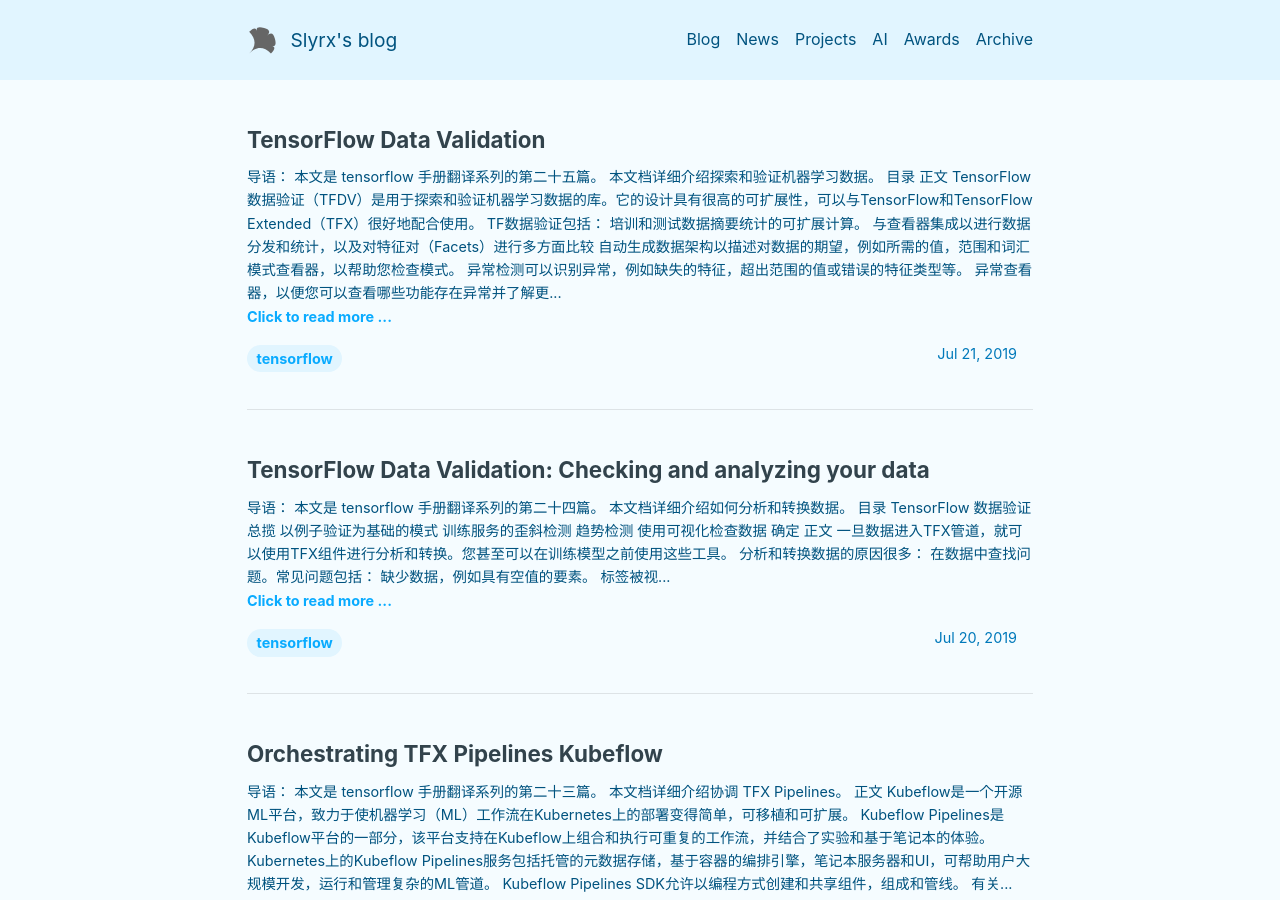
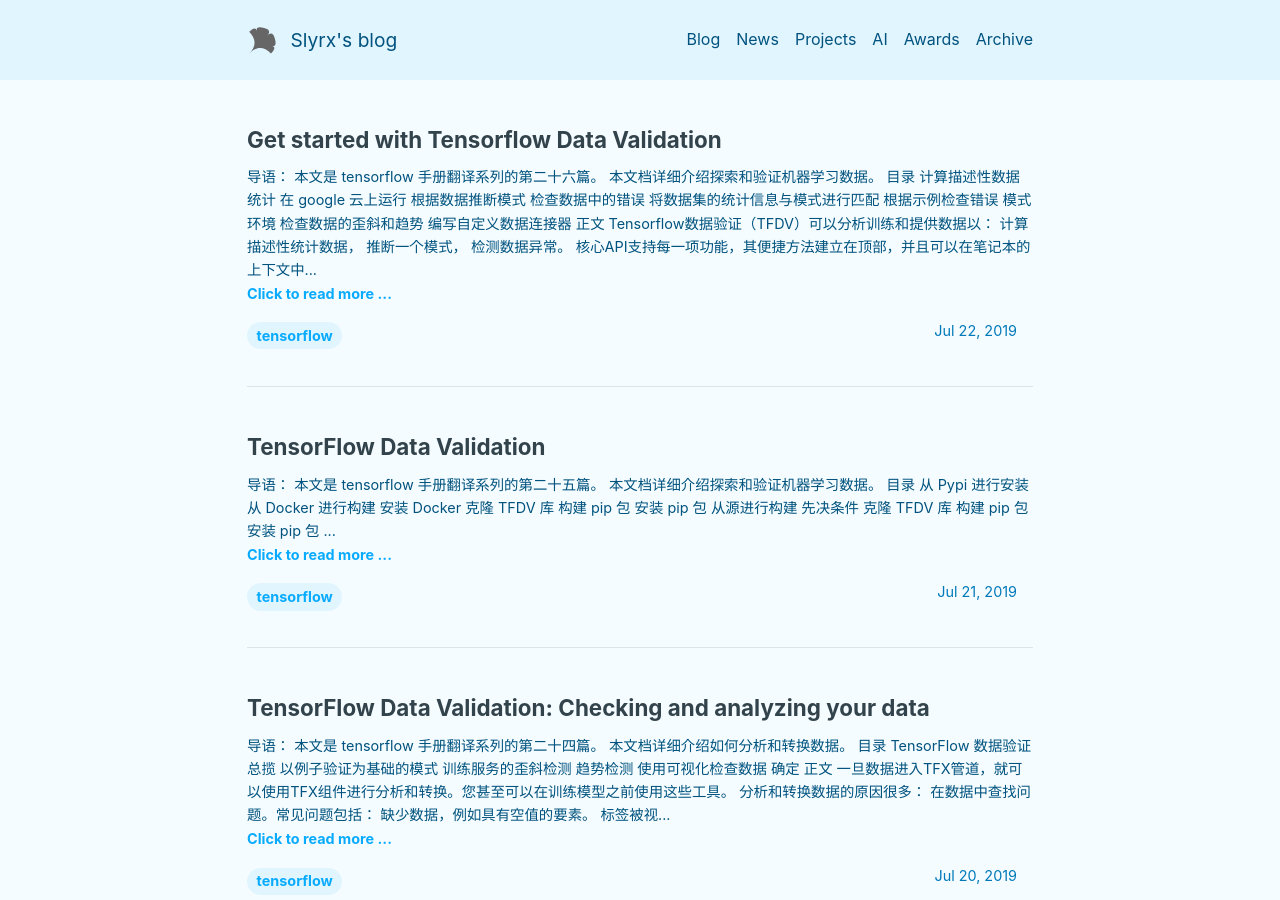
Before and after one commit to slyrx/Tech_Blog, a Jekyll site: the page built from index.html, in a window 1280 px wide and 900 px high. Built offline with Jekyll 4.4.1, drawn with Linux system fonts in a browser that asks for light colours; the list of posts is cut into pages by our own code; some of the changed lines change nothing that is shown; some of the changed text lies outside the part shown.

Commit message:
add new article

````diff
--- a/_posts/2019-7-21-TensorFlow_Data_Validation.md
+++ b/_posts/2019-7-21-TensorFlow_Data_Validation.md
@@ -10,7 +10,22 @@
         本文档详细介绍探索和验证机器学习数据。
 
 ## 目录
-
++ 从 Pypi 进行安装
++ 从 Docker 进行构建
++ + 安装 Docker
++ + 克隆 TFDV 库
++ + 构建 pip 包
++ + 安装 pip 包
++ 从源进行构建
++ + 先决条件
++ + 克隆 TFDV 库
++ + 构建 pip 包
++ + 安装 pip 包
++ 支持的平台
++ 依赖库
++ 兼容的版本
++ 问题
++ 链接
 
 ## 正文
 
--- /dev/null
+++ b/_posts/2019-7-22-Get_started_with_Tensorflow_Data_Validation.md
@@ -0,0 +1,341 @@
+---
+layout: post
+title:  "Get started with Tensorflow Data Validation"
+date:   2019-07-22 10:11:30
+tags: [tensorflow]
+---
+
+    导语：
+        本文是 tensorflow 手册翻译系列的第二十六篇。
+        本文档详细介绍探索和验证机器学习数据。
+
+
+## 目录
++ 计算描述性数据统计
++ + 在 google 云上运行
++ 根据数据推断模式
++ 检查数据中的错误
++ + 将数据集的统计信息与模式进行匹配
++ + 根据示例检查错误
++ 模式环境
++ 检查数据的歪斜和趋势
++ 编写自定义数据连接器
+
+
+## 正文
+Tensorflow数据验证（TFDV）可以分析训练和提供数据以：
+
+计算描述性统计数据，
+
+推断一个模式，
+
+检测数据异常。
+
+核心API支持每一项功能，其便捷方法建立在顶部，并且可以在笔记本的上下文中调用。
+
+计算描述性数据统计
+TFDV可以计算描述性统计信息，从而根据存在的功能及其值分布的形状快速概述数据。 Facets Overview之类的工具可以提供这些统计信息的简洁可视化，以便于浏览。
+
+例如，假设路径指向TFRecord格式的文件（该文件包含tensorflow.Example类型的记录）。 以下代码段说明了使用TFDV进行统计信息的计算：
+
+```
+    stats = tfdv.generate_statistics_from_tfrecord(data_location=path)
+```
+
+返回的值是DatasetFeatureStatisticsList协议缓冲区。 示例笔记本包含使用Facets概述的统计信息的可视化：
+
+```
+    tfdv.visualize_statistics(stats)
+```
+
+![png](https://www.tensorflow.org/tfx/data_validation/images/stats.png)
+
+前面的示例假定数据存储在TFRecord文件中。 TFDV还支持CSV输入格式，并具有其他常见格式的可扩展性。您可以在此处找到可用的数据解码器。此外，TFDV为具有以pandas DataFrame表示的内存中数据的用户提供tfdv.generate_statistics_from_dataframe实用程序功能。
+
+除了计算默认的一组数据统计信息之外，TFDV还可以计算语义域（例如图像，文本）的统计信息。要启用语义域统计信息的计算，请将tfdv.generate_statistics_from_tfrecord的tfdv.StatsOptions对象的enable_semantic_domain_stats设置为True。
+
+在Google Cloud上运行
+在内部，TFDV使用Apache Beam的数据并行处理框架来扩展大型数据集的统计计算。对于希望与TFDV进行更深入集成的应用程序（例如，在数据生成管道的末尾附加统计信息生成，以自定义格式生成数据统计信息），API还公开了Beam PTransform用于统计信息生成。
+
+要在Google Cloud上运行TFDV，必须下载TFDV wheel文件并将其提供给Dataflow Worker。将wheel文件下载到当前目录，如下所示：
+
+```
+pip download tensorflow_data_validation \
+  --no-deps \
+  --platform manylinux1_x86_64 \
+  --only-binary=:all:
+
+```
+
+以下代码段显示了TFDV在Google Cloud上的用法示例：
+
+```
+
+import tensorflow_data_validation as tfdv
+from apache_beam.options.pipeline_options import PipelineOptions, GoogleCloudOptions, StandardOptions, SetupOptions
+
+PROJECT_ID = ''
+JOB_NAME = ''
+GCS_STAGING_LOCATION = ''
+GCS_TMP_LOCATION = ''
+GCS_DATA_LOCATION = ''
+# GCS_STATS_OUTPUT_PATH is the file path to which to output the data statistics
+# result.
+GCS_STATS_OUTPUT_PATH = ''
+
+PATH_TO_WHL_FILE = ''
+
+
+# Create and set your PipelineOptions.
+options = PipelineOptions()
+
+# For Cloud execution, set the Cloud Platform project, job_name,
+# staging location, temp_location and specify DataflowRunner.
+google_cloud_options = options.view_as(GoogleCloudOptions)
+google_cloud_options.project = PROJECT_ID
+google_cloud_options.job_name = JOB_NAME
+google_cloud_options.staging_location = GCS_STAGING_LOCATION
+google_cloud_options.temp_location = GCS_TMP_LOCATION
+options.view_as(StandardOptions).runner = 'DataflowRunner'
+
+setup_options = options.view_as(SetupOptions)
+# PATH_TO_WHL_FILE should point to the downloaded tfdv wheel file.
+setup_options.extra_packages = [PATH_TO_WHL_FILE]
+
+tfdv.generate_statistics_from_tfrecord(GCS_DATA_LOCATION,
+                                       output_path=GCS_STATS_OUTPUT_PATH,
+                                       pipeline_options=options)
+
+```
+
+在这种情况下，生成的统计信息原型存储在写入GCS_STATS_OUTPUT_PATH的TFRecord文件中。
+
+注意在Google Cloud上调用任何tfdv.generate_statistics _...函数（例如tfdv.generate_statistics_from_tfrecord）时，您必须提供output_path。指定“无”可能会导致错误。
+
+根据数据推断模式
+该架构描述了数据的预期属性。其中一些属性是：
+
+预期会出现哪些功能
+他们的类型
+每个示例中要素值的数量
+所有示例中每个功能的存在
+功能的预期领域。
+简而言之，该模式描述了对“正确”数据的期望，因此可用于检测数据中的错误（如下所述）。此外，可以使用相同的架构来设置Tensorflow Transform进行数据转换。注意，该模式应该是相当静态的，例如，多个数据集可以符合同一模式，而统计信息（如上所述）可以随每个数据集而变化。
+
+由于编写模式可能是一项繁琐的任务，尤其是对于具有许多功能的数据集，TFDV提供了一种基于描述性统计信息生成模式初始版本的方法：
+
+```
+    schema = tfdv.infer_schema(stats)
+```
+
+通常，TFDV使用保守的启发式方法从统计信息中推断稳定的数据属性，以避免将架构过度拟合到特定数据集。 强烈建议您检查推断的架构并根据需要对其进行优化，以捕获有关TFDV启发式可能会丢失的数据的任何领域知识。
+
+默认情况下，如果value_count.min等于该功能的value_count.max，则tfdv.infer_schema会推断每个所需功能的形状。 将infer_feature_shape参数设置为False可禁用形状推断。
+
+模式本身存储为模式协议缓冲区，因此可以使用标准协议缓冲区API进行更新/编辑。 TFDV还提供了一些实用程序方法来简化这些更新。 例如，假设该架构包含以下节来描述需要一个字符串值的必需字符串功能payment_type：
+
+```
+feature {
+  name: "payment_type"
+  value_count {
+    min: 1
+    max: 1
+  }
+  type: BYTES
+  domain: "payment_type"
+  presence {
+    min_fraction: 1.0
+    min_count: 1
+  }
+}
+```
+
+要标记至少在50％的示例中填充该功能，请执行以下操作：
+
+```
+    tfdv.get_feature(schema, 'payment_type').presence.min_fraction = 0.5
+```
+
+示例笔记本包含一个简单的图表可视化形式，并列出了每个特征及其在特征中编码的主要特征。
+
+![png](https://www.tensorflow.org/tfx/data_validation/images/schema.png)
+
+检查数据是否有错误
+给定一个架构，可以检查数据集是否符合该架构中设置的期望，或者是否存在任何数据异常。您可以（a）通过将数据集的统计信息与模式进行匹配来检查整个数据集中的错误，或者（b）通过基于示例检查错误来检查数据中的错误。
+
+将数据集的统计信息与模式进行匹配
+为了检查汇总中的错误，TFDV将数据集的统计信息与模式进行匹配，并标记任何差异。例如：
+
+    ＃假设other_path指向另一个TFRecord文件
+    other_stats = tfdv.generate_statistics_from_tfrecord（data_location = other_path）
+    异常= tfdv.validate_statistics（统计信息= other_stats，架构=模式）
+
+结果是异常协议缓冲区的一个实例，并描述了统计信息与架构不一致的所有错误。例如，假设other_path的数据包含示例，这些示例的特征付款模式类型的值超出架构中指定的域。
+
+这会产生异常
+
+```
+   payment_type  Unexpected string values  Examples contain values missing from the schema: Prcard (<1%).
+```
+
+表示在统计信息中发现特征值<1％的域外值。
+
+如果期望如此，则可以按以下方式更新架构：
+
+```
+   tfdv.get_domain(schema, 'payment_type').value.append('Prcard')
+```
+
+如果异常确实指示数据错误，则应在使用基础数据进行训练之前将其修复。
+
+此处列出了此模块可以检测到的各种异常类型。
+
+示例笔记本以表格的形式包含异常的简单可视化，列出了检测到错误的功能以及每个错误的简短描述。
+
+![png](https://www.tensorflow.org/tfx/data_validation/images/anomaly.png)
+
+根据示例检查错误
+TFDV还提供了基于示例验证数据的选项，而不是将整个数据集的统计信息与该模式进行比较。 TFDV提供了一些功能，可根据每个示例验证数据，然后为发现的异常示例生成摘要统计信息。 例如：
+
+```
+   options = tfdv.StatsOptions(schema=schema)
+   anomalous_example_stats = tfdv.validate_tfexamples_in_tfrecord(
+       data_location=input, stats_options=options)
+
+```
+
+validate_tfexamples_in_tfrecord返回的异常_example_stats是一个DatasetFeatureStatisticsList协议缓冲区，其中每个数据集都包含表现出特定异常的示例集。 您可以使用它来确定数据集中显示给定异常的示例数量以及这些示例的特征。
+
+TFDV还提供了validate_instance函数，用于识别与架构匹配时单个示例是否显示异常。 要使用此功能，示例必须是将特征名称映射到特征值的numpy数组的dict。 您可以使用TFExampleDecoder将序列化的tf.train.Examples解码为这种格式。 例如：
+
+```
+   decoder = tfdv.TFExampleDecoder()
+   example = decoder.decode(serialized_tfexample)
+   options = tfdv.StatsOptions(schema=schema)
+   anomalies = tfdv.validate_instance(example, options)
+```
+
+与validate_statistics一样，结果是Anomalies协议缓冲区的一个实例，该实例描述了示例与指定架构不一致的所有错误。
+
+模式环境
+默认情况下，验证假定管道中的所有数据集都遵循单个架构。 在某些情况下，有必要引入轻微的模式变化，例如在训练过程中需要使用用作标签的功能（并应进行验证），但在投放过程中会丢失这些功能。
+
+环境可以用来表达这种要求。 特别是，可以使用default_environment，in_environment和not_in_environment将架构中的功能与一组环境关联。
+
+例如，如果技巧功能在训练中用作标签，但在投放数据中缺失。 如果未指定环境，它将显示为异常。
+
+```
+    serving_stats = tfdv.generate_statistics_from_tfrecord(data_location=serving_data_path)
+    serving_anomalies = tfdv.validate_statistics(serving_stats, schema)
+```
+
+![png](https://www.tensorflow.org/tfx/data_validation/images/serving_anomaly.png)
+
+要解决此问题，我们需要将所有功能的默认环境设置为“ TRAINING”和“ SERVING”，并从SERVING环境中排除“ tips”功能。
+
+```
+    # All features are by default in both TRAINING and SERVING environments.
+    schema.default_environment.append('TRAINING')
+    schema.default_environment.append('SERVING')
+
+    # Specify that 'tips' feature is not in SERVING environment.
+    tfdv.get_feature(schema, 'tips').not_in_environment.append('SERVING')
+
+    serving_anomalies_with_env = tfdv.validate_statistics(
+        serving_stats, schema, environment='SERVING')
+```
+
+检查数据偏斜和漂移
+TFDV除了检查数据集是否符合在模式中设置的期望之外，还提供了以下功能：
+
+训练数据和服务数据之间的偏差
+在不同日期的训练数据之间漂移
+TFDV通过基于模式中指定的漂移/偏斜比较器比较不同数据集的统计信息来执行此检查。 例如，要检查训练和服务数据集中的“ payment_type”功能之间是否存在任何偏差：
+
+```
+    # Assume we have already generated the statistics of training dataset, and
+    # inferred a schema from it.
+    serving_stats = tfdv.generate_statistics_from_tfrecord(data_location=serving_data_path)
+    # Add a skew comparator to schema for 'payment_type' and set the threshold
+    # of L-infinity norm for triggering skew anomaly to be 0.01.
+    tfdv.get_feature(schema, 'payment_type').skew_comparator.infinity_norm.threshold = 0.01
+    skew_anomalies = tfdv.validate_statistics(
+        statistics=train_stats, schema=schema, serving_statistics=serving_stats)
+```
+
+与检查数据集是否符合在模式中设置的期望相同，结果也是Anomalies协议缓冲区的一个实例，并描述了训练和服务数据集之间的任何偏差。 例如，假设服务数据包含更多具有价值Cash的特征payement_type的示例，这会产生偏斜异常
+
+```
+   payment_type  High L-infinity distance between serving and training  The L-infinity distance between serving and training is 0.0435984 (up to six significant digits), above the threshold 0.01. The feature value with maximum difference is: Cash
+```
+
+如果异常确实表明训练和服务数据之间存在偏差，则有必要进行进一步调查，因为这可能会对模型性能产生直接影响。
+
+示例笔记本以表格的形式显示了偏斜异常的简单可视化，列出了检测到偏斜的功能以及每个偏斜的简短描述。
+
+![png](https://www.tensorflow.org/tfx/data_validation/images/skew_anomaly.png)
+
+可以类似的方式检测不同天的训练数据之间的偏差
+
+```
+    # Assume we have already generated the statistics of training dataset for
+    # day 2, and inferred a schema from it.
+    train_day1_stats = tfdv.generate_statistics_from_tfrecord(data_location=train_day1_data_path)
+    # Add a drift comparator to schema for 'payment_type' and set the threshold
+    # of L-infinity norm for triggering drift anomaly to be 0.01.
+    tfdv.get_feature(schema, 'payment_type').drift_comparator.infinity_norm.threshold = 0.01
+    drift_anomalies = tfdv.validate_statistics(
+        statistics=train_day2_stats, schema=schema, previous_statistics=train_day1_stats)
+```
+
+编写自定义数据连接器
+为了计算数据统计信息，TFDV提供了几种方便的方法来处理各种格式的输入数据（例如TFRecord的tf.train.Example，CSV等）。 如果您的数据格式不在此列表中，则需要编写一个自定义数据连接器以读取输入数据，并将其与TFDV核心API连接以计算数据统计信息。
+
+用于计算数据统计信息的TFDV核心API是Beam PTransform，它接收输入示例的PCollection（特征名称对特征值的numpy数组的指示），并输出包含单个DatasetFeatureStatisticsList协议缓冲区的PCollection。 例如，如果输入数据有两个示例：
+
+	feature_a	feature_b
+Example1	1, 2, 3	'a', 'b'
+Example2	4, 5	NULL
+
+然后，tfdv.GenerateStatistics PTransform的输入应该是字典的PCollection。
+
+```
+[
+  # Example1
+  {
+    'feature_a': numpy.array([1, 2, 3]),
+    'feature_b': numpy.array(['a', 'b'])
+  },
+  # Example2
+  {
+    'feature_a': numpy.array([4, 5])
+  }
+]
+```
+
+一旦实现了将输入示例转换为字典的自定义数据连接器，就需要将其与tfdv.GenerateStatistics API连接以计算数据统计信息。 以tf.train.Example的TFRecord为例。 我们提供了TFExampleDecoder数据连接器，下面是如何将其与tfdv.GenerateStatistics API连接的示例。
+
+```
+import tensorflow_data_validation as tfdv
+import apache_beam as beam
+from tensorflow_metadata.proto.v0 import statistics_pb2
+
+DATA_LOCATION = ''
+OUTPUT_LOCATION = ''
+
+with beam.Pipeline() as p:
+    _ = (
+    p
+    # 1. Read out the examples from input files.
+    | 'ReadData' >> beam.io.ReadFromTFRecord(file_pattern=DATA_LOCATION)
+    # 2. Convert each example to a dict of feature name to numpy array of feature values.
+    | 'DecodeData' >> beam.Map(tfdv.TFExampleDecoder().decode)
+    # 3. Invoke TFDV `GenerateStatistics` API to compute the data statistics.
+    | 'GenerateStatistics' >> tfdv.GenerateStatistics()
+    # 4. Materialize the generated data statistics.
+    | 'WriteStatsOutput' >> beam.io.WriteToTFRecord(
+        file_path_prefix = OUTPUT_LOCATION,
+        shard_name_template='',
+        coder=beam.coders.ProtoCoder(
+            statistics_pb2.DatasetFeatureStatisticsList)))
+```
````
